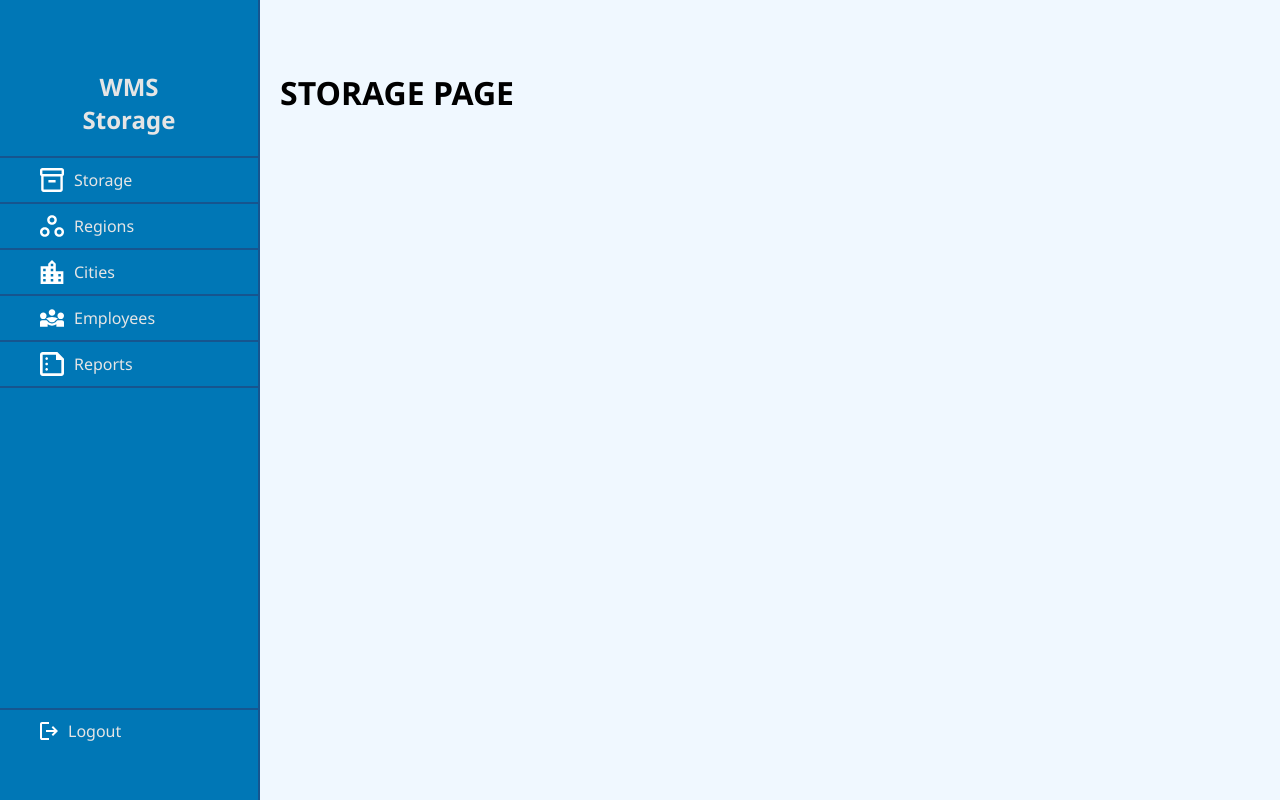
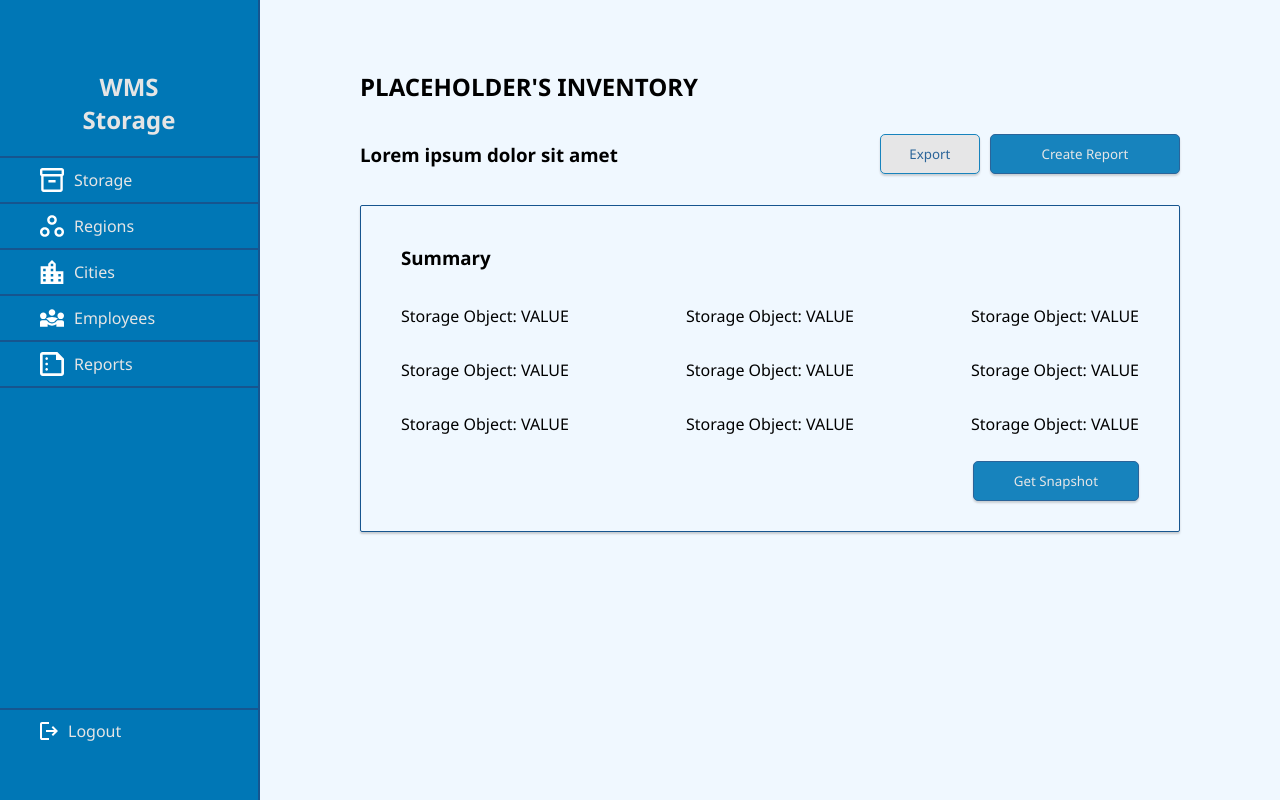
Before and after one commit to OrcunSelbasan/engr-372-term-project, a PHP site: page /view/storage.php in a window 1280 px wide. Run offline with PHP 8.4, Linux system fonts and the light colour scheme; the visitor is signed in with stand-in values (Sample User, id 1).

Commit message:
Added header, subheader and summary

```diff
--- a/css/index.css
+++ b/css/index.css
@@ -1,3 +1,4 @@
+/* Added keyword alternatives in comments to ease search */
 :root {
   --light-blue: #0077B6;
   --dark-blue: #16558f;
@@ -26,6 +27,36 @@ main {
   flex-grow: 1;
   padding: 50px 20px;
 }
+
+.btn {
+  height: 40px;
+  border-radius: 5px;
+  opacity: 0.9;
+  box-shadow: 0px 2px 2px 0px rgba(99, 99, 99, 0.3);
+}
+
+.btn:hover {
+  opacity: 1;
+}
+
+.btn:active {
+  opacity: 0.95;
+}
+
+
+.btn-white {
+  border: 1px solid var(--light-blue);
+  background-color: var(--white);
+  color: var(--dark-blue);
+}
+
+.btn-blue {
+  background-color: var(--light-blue);
+  color: var(--white);
+  border: 1px solid var(--dark-blue);
+}
+
+/**************** NAV NAVIGATION *****************/
 
 nav {
   display: flex;
@@ -71,6 +102,8 @@ a:hover {
   color: var(--white);
   border-right: 2px solid var(--dark-blue);
   padding: 50px 0px;
+  position: absolute;
+  height: 100vh;
 }
 
 .bg-brown {
@@ -120,6 +153,10 @@ a:hover {
   display: block;
   padding-left: 10px;
 }
+
+/**************** END OF NAV NAVIGATION *****************/
+
+/**************** LOGIN LOG IN *****************/
 
 .login-wrapper {
   height: 100%;
@@ -176,3 +213,69 @@ a:hover {
   background-color: var(--light-blue);
   color: var(--white);
 }
+
+/**************** END OF LOGIN LOG IN LOG-IN *****************/
+
+
+/**************** STORAGE INVENTORY MAIN PAGE *****************/
+
+.storage-main {
+  padding: 50px 100px 20px;
+}
+
+.storage-header {
+
+}
+
+.storage-subheader-wrapper {
+  display: flex;
+  flex-direction: row;
+  align-items: center;
+  justify-content: space-between;
+}
+
+.storage-subheader {
+  padding: 0;
+  max-width: 400px;
+}
+
+.btn-export {
+  flex-grow: 1;
+}
+
+.btn-create-report {
+  flex-grow: 2;
+}
+
+.storage-subheader-buttons {
+  display: flex;
+  justify-content: end;
+  gap: 10px;
+  width: 300px;
+}
+
+.storage-summary {
+  border: 1px solid var(--dark-blue);
+  padding: 20px 40px;
+  margin: 20px 0;
+  border-radius: 2px;
+  box-shadow: 0px 2px 2px 0px rgba(99, 99, 99, 0.3);
+}
+
+.storage-summary-row {
+  display: flex;
+  flex-direction: row;
+  justify-content: space-between;
+  align-items: center;
+}
+
+.btn-storage-get-snapshot {
+  margin: 10px 0px 10px auto;
+  padding: 0 40px;
+}
+
+.storage-summary-row-item {
+
+}
+
+/**************** END OF STORAGE INVENTORY MAIN PAGE *****************/
--- a/view/storage.php
+++ b/view/storage.php
@@ -17,8 +17,55 @@
     </head>
     <body>
         <?php include("./header.php"); ?>
-        <main>
-            <h1>STORAGE PAGE</h1>
+        <div style="width: 260px;"></div>
+        <main class="storage-main">
+            <h2 class="storage-header">PLACEHOLDER'S INVENTORY</h2>
+            <section class="storage-subheader-wrapper">
+                <h3 class="storage-subheader">Lorem ipsum dolor sit amet</h3>
+                <div class="storage-subheader-buttons">
+                    <button class="btn btn-white btn-export">Export</button>
+                    <button class="btn btn-blue btn-create-report">Create Report</button>
+                </div>
+            </section>
+            <section class="storage-summary">
+                <h3>Summary</h3>
+                <div class="storage-summary-row">
+                    <div class="storage-summary-row-item">
+                        <p>Storage Object: <span>VALUE</span></p>
+                    </div>
+                    <div class="storage-summary-row-item">
+                        <p>Storage Object: <span>VALUE</span></p>
+                    </div>
+                    <div class="storage-summary-row-item">
+                        <p>Storage Object: <span>VALUE</span></p>
+                    </div>
+                </div>
+                <div class="storage-summary-row">
+                    <div class="storage-summary-row-item">
+                        <p>Storage Object: <span>VALUE</span></p>
+                    </div>
+                    <div class="storage-summary-row-item">
+                        <p>Storage Object: <span>VALUE</span></p>
+                    </div>
+                    <div class="storage-summary-row-item">
+                        <p>Storage Object: <span>VALUE</span></p>
+                    </div>
+                </div>
+                <div class="storage-summary-row">
+                    <div class="storage-summary-row-item">
+                        <p>Storage Object: <span>VALUE</span></p>
+                    </div>
+                    <div class="storage-summary-row-item">
+                        <p>Storage Object: <span>VALUE</span></p>
+                    </div>
+                    <div class="storage-summary-row-item">
+                        <p>Storage Object: <span>VALUE</span></p>
+                    </div>
+                </div>
+                <div class="storage-summary-row">
+                    <button class="btn btn-blue btn-storage-get-snapshot">Get Snapshot</button>
+                </div>
+            </section>
         </main>
     </body>
 </html>
```
